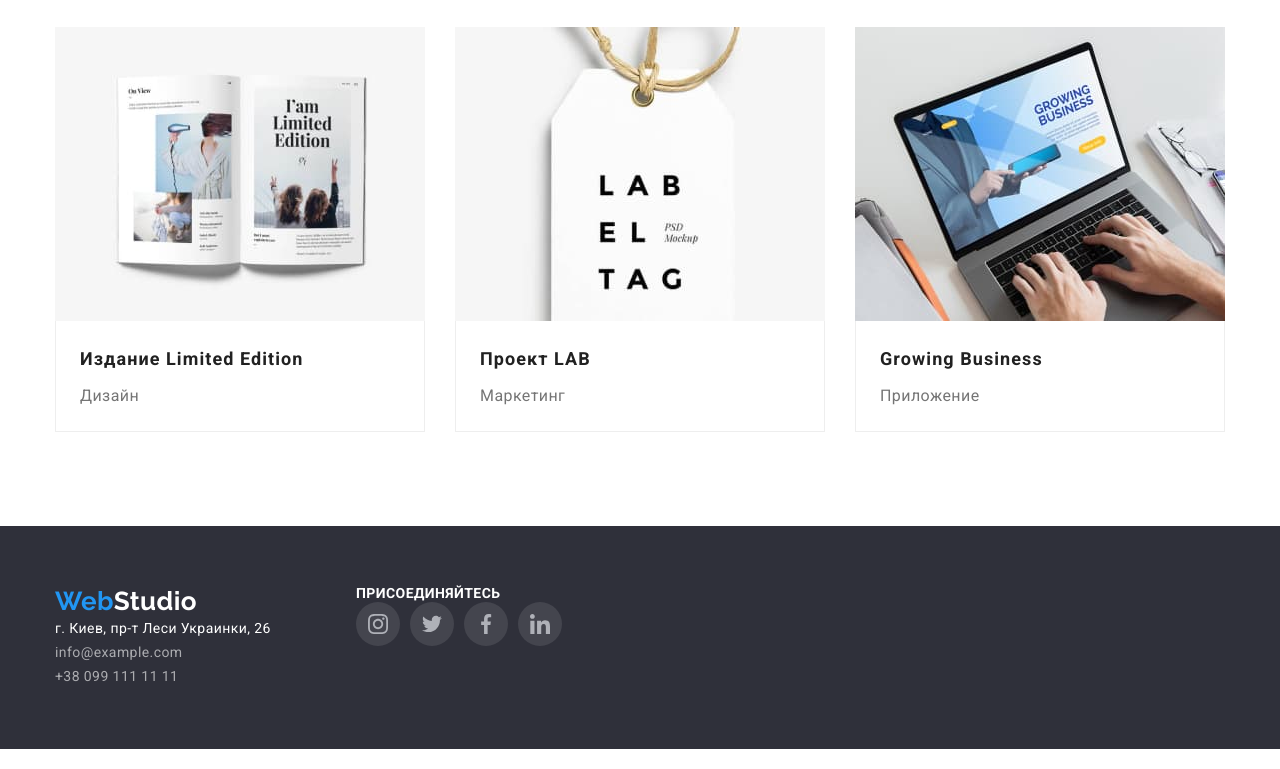
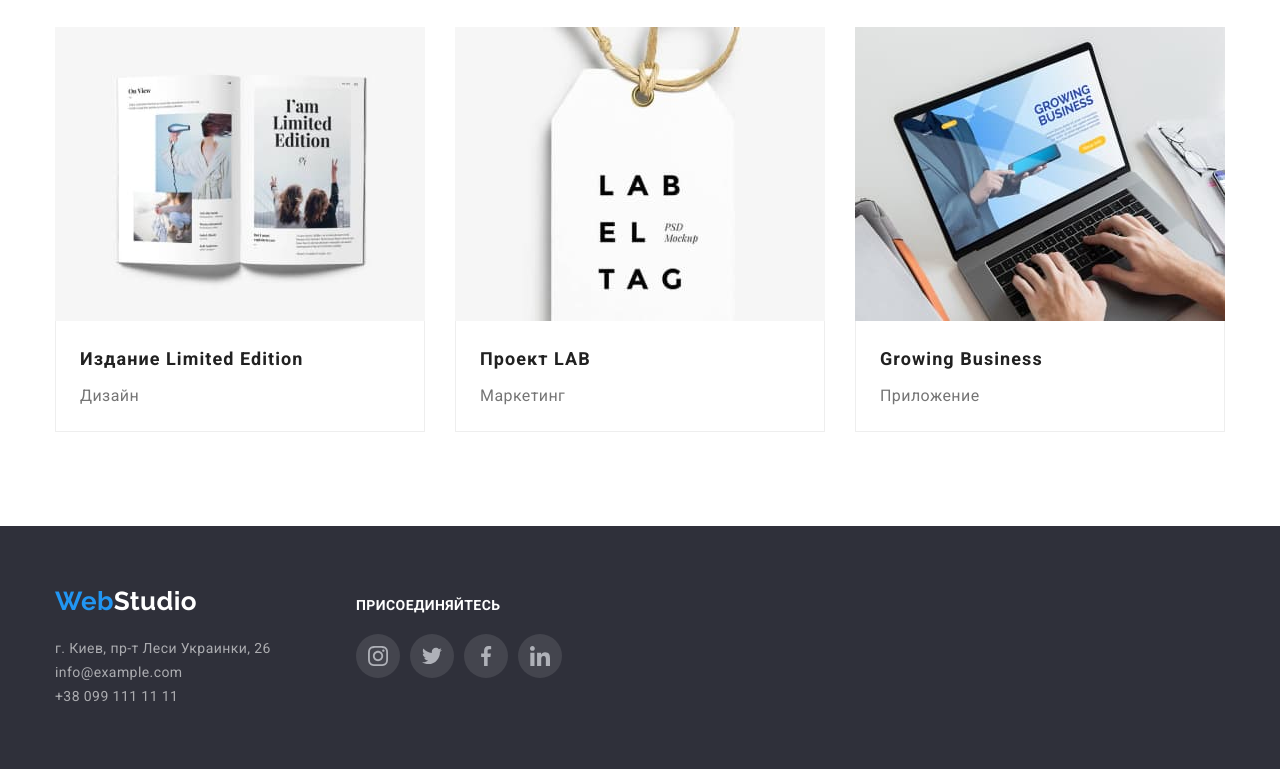
Before and after one commit to BigSiCorp/goit-markup-hw-05, a plain HTML site: page portfolio.html in a window 1280 px wide. Shown: the part 1090-1859 px from the top of the page. Drawn offline with nearby package versions, Linux system fonts and the light colour scheme.

Commit message:
fix items
- header menu underlining
- fix margin in footer

```diff
--- a/css/styles.css
+++ b/css/styles.css
@@ -83,7 +83,7 @@ nav > a[href] {
 
     position: absolute;
     left: 0;
-    bottom: 0;
+    bottom: -1px;
 
     display: block;
     width: 100%;
@@ -529,21 +529,29 @@ footer {
     padding-left: 0;
     flex-grow: 1;
 }
-footer > .container > a {
+footer > .container .logo {
     display: inline-block;
     min-width: 145px;
     padding-bottom: 20px;
 }
 .map {
     color: var(--white-color);
+    margin-bottom: 9px;
 }
-address a {
+address .contact,
+address .map {
     color: rgba(255, 255, 255, 0.6);
     font-style: normal;
     line-height: 1.71;
     text-decoration: none;
 }
+address .contact:first-child {
+    margin-bottom: 9px;
+}
 .invitation {
+    padding-top: 12px;
+    margin-bottom: 20px;
+
     text-transform: uppercase;
     font-style: normal;
     font-weight: 700;
```
